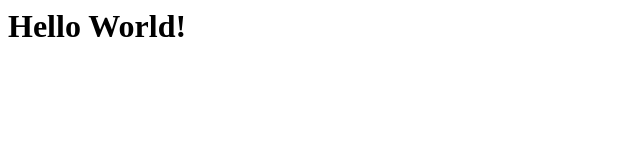
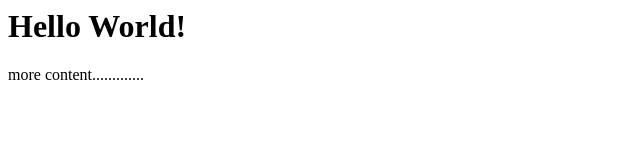
Before and after one commit to OmarLBG/my-test-website-ibmc, a plain HTML site: page index.html in a window 1280 px wide. Shown: the full height of the page, 0-640 px from the left. Drawn offline with Linux system fonts and the light colour scheme.

Commit message:
Update index.html

```diff
--- a/index.html
+++ b/index.html
@@ -1,5 +1,6 @@
 <html>
 <body>
 <h1>Hello World!</h1>
+<p>more content.............</p>
 </body>
 </html>
```
